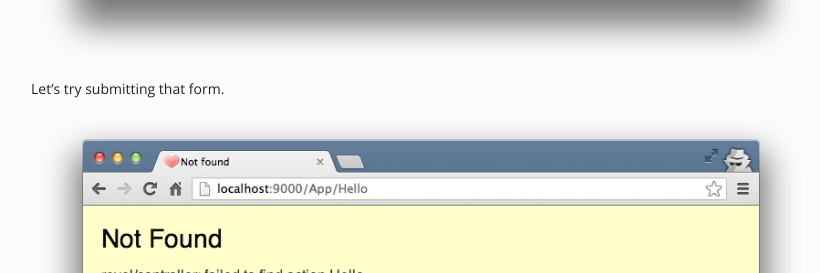
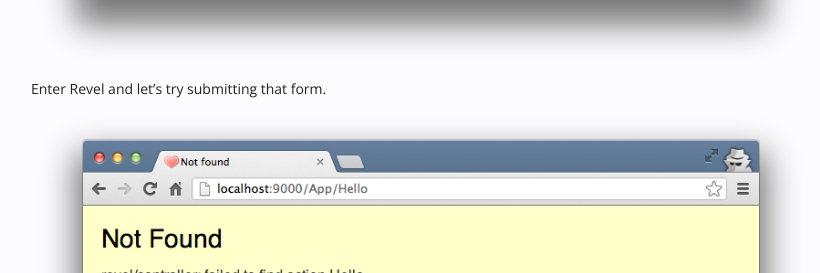
Before and after one commit to revel/revel.github.io, a Jekyll site: the page built from tutorial/firstapp.md, in a window 1280 px wide and 900 px high, scrolled down 748 px. Shown: the part 181-454 px from the top of the window, without its empty margins (299-1119 px from the left). Built offline with Jekyll 4.4.1, drawn with Linux system fonts in a browser that asks for light colours.

Commit message:
Update firstapp.md
Wasn't clear what the text input was

```diff
--- a/tutorial/firstapp.md
+++ b/tutorial/firstapp.md
@@ -21,7 +21,7 @@ Refresh the page to see our work.
 
 ![The Say Hello form](../img/AlohaForm.png)
 
-Let's try submitting that form.
+Enter Revel and let's try submitting that form.
 
 ![Route not found](../img/HelloRouteNotFound.png)
 
```
